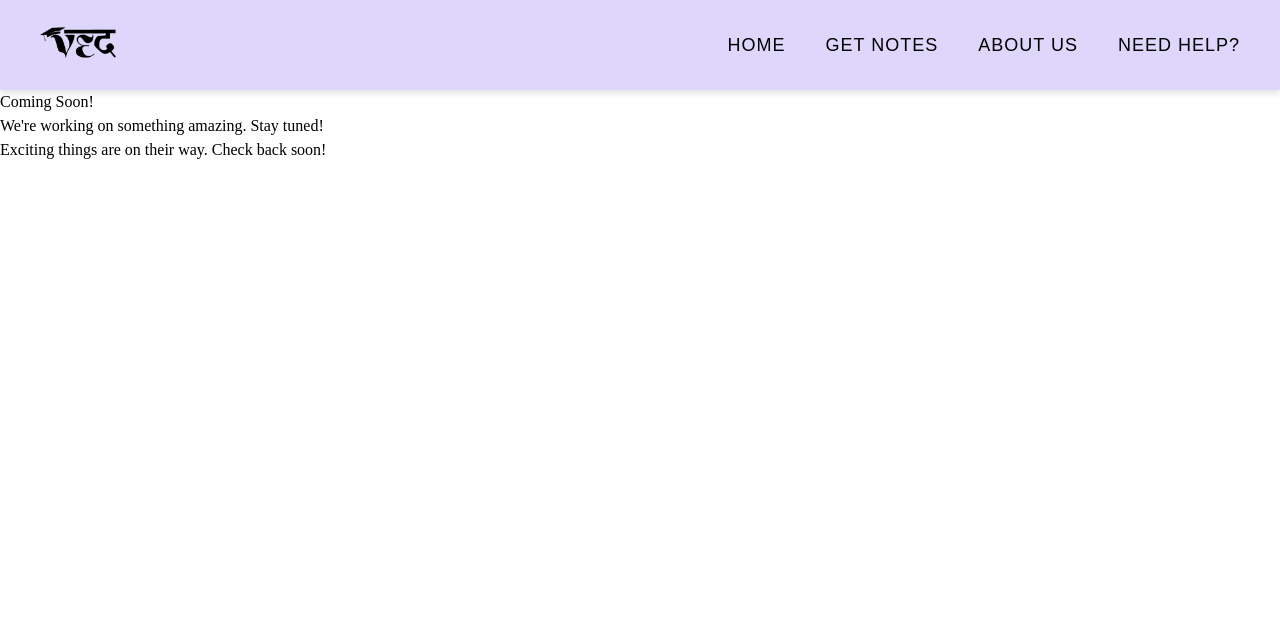
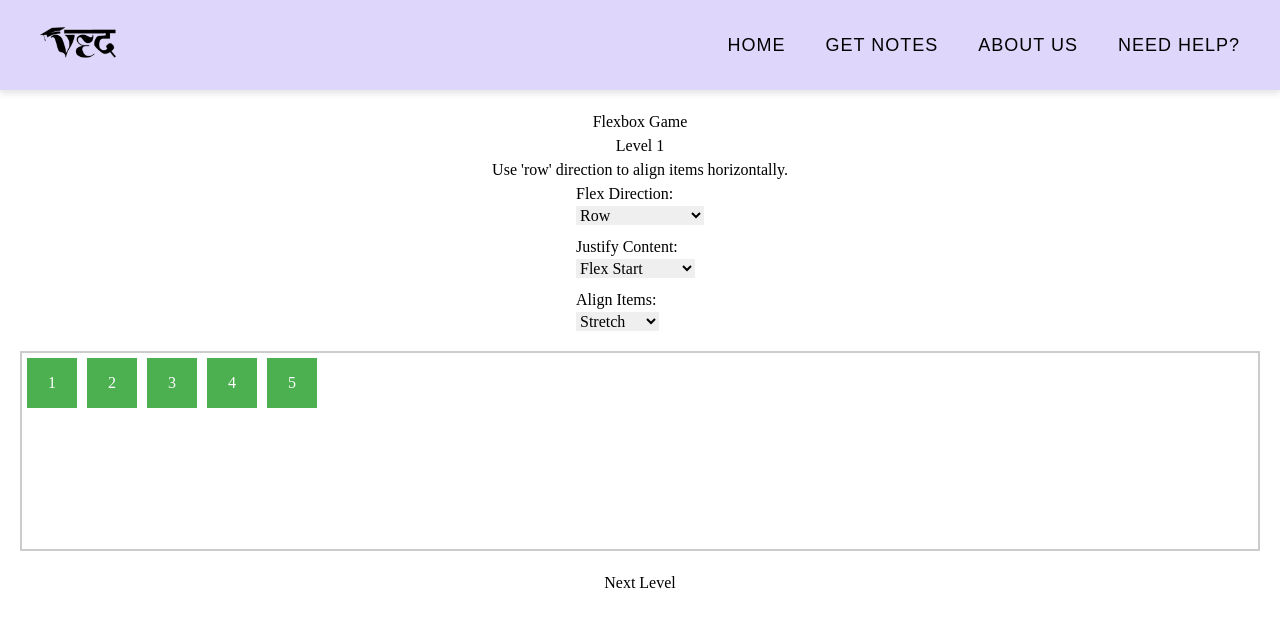
Before and after one commit to GulshanJha00/Ved, a Next.js app: page /flexbox-game in a window 1280 px wide. Shown: the top 626 px of the page. Built offline with nearby package versions, Linux system fonts and the light colour scheme.

Commit message:
Add Flexbox game implementation
Related to #1

```diff
--- a/src/app/flexbox-game/page.tsx
+++ b/src/app/flexbox-game/page.tsx
@@ -1,17 +1,250 @@
-import React from 'react';
+"use client";
+import React, { useState } from "react";
 
-const ComingSoon = () => {
+const levels = [
+  {
+    level: 1,
+    hint: "Use 'row' direction to align items horizontally.",
+    targetStyle: {
+      flexDirection: "row",
+      justifyContent: "flex-start",
+      alignItems: "stretch",
+    },
+  },
+  {
+    level: 2,
+    hint: "Try 'column' direction to align items vertically.",
+    targetStyle: {
+      flexDirection: "column",
+      justifyContent: "flex-start",
+      alignItems: "stretch",
+    },
+  },
+  {
+    level: 3,
+    hint: "Use 'center' for justify-content to center items horizontally.",
+    targetStyle: {
+      flexDirection: "row",
+      justifyContent: "center",
+      alignItems: "stretch",
+    },
+  },
+  {
+    level: 4,
+    hint: "Use 'flex-end' for align-items to align items at the end vertically.",
+    targetStyle: {
+      flexDirection: "row",
+      justifyContent: "flex-start",
+      alignItems: "flex-end",
+    },
+  },
+  {
+    level: 5,
+    hint: "Use 'space-between' for justify-content to distribute items evenly.",
+    targetStyle: {
+      flexDirection: "row",
+      justifyContent: "space-between",
+      alignItems: "stretch",
+    },
+  },
+  {
+    level: 6,
+    hint: "Use 'space-around' for justify-content to distribute items with space around them.",
+    targetStyle: {
+      flexDirection: "row",
+      justifyContent: "space-around",
+      alignItems: "stretch",
+    },
+  },
+  {
+    level: 7,
+    hint: "Use 'space-evenly' for justify-content to distribute items with equal space around them.",
+    targetStyle: {
+      flexDirection: "row",
+      justifyContent: "space-evenly",
+      alignItems: "stretch",
+    },
+  },
+  {
+    level: 8,
+    hint: "Use 'row-reverse' direction to reverse the order of items horizontally.",
+    targetStyle: {
+      flexDirection: "row-reverse",
+      justifyContent: "flex-start",
+      alignItems: "stretch",
+    },
+  },
+  {
+    level: 9,
+    hint: "Use 'column-reverse' direction to reverse the order of items vertically.",
+    targetStyle: {
+      flexDirection: "column-reverse",
+      justifyContent: "flex-start",
+      alignItems: "stretch",
+    },
+  },
+  {
+    level: 10,
+    hint: "Combine 'column' direction with 'center' for align-items to center items vertically.",
+    targetStyle: {
+      flexDirection: "column",
+      justifyContent: "flex-start",
+      alignItems: "center",
+    },
+  },
+];
+
+const FlexboxGame = () => {
+  const [level, setLevel] = useState(1);
+  const [flexDirection, setFlexDirection] = useState("row");
+  const [justifyContent, setJustifyContent] = useState("flex-start");
+  const [alignItems, setAlignItems] = useState("stretch");
+
+  const handleFlexDirectionChange = (e) => {
+    setFlexDirection(e.target.value);
+  };
+
+  const handleJustifyContentChange = (e) => {
+    setJustifyContent(e.target.value);
+  };
+
+  const handleAlignItemsChange = (e) => {
+    setAlignItems(e.target.value);
+  };
+
+  const handleNextLevel = () => {
+    if (level < 10) {
+      setLevel(level + 1);
+      setFlexDirection("row");
+      setJustifyContent("flex-start");
+      setAlignItems("stretch");
+    }
+  };
+
+  const currentLevel = levels[level - 1];
+
   return (
-    <div className="min-h-screen bg-gradient-to-r from-teal-400 to-blue-500 flex items-center justify-center text-center">
-      <div className="bg-white p-12 rounded-lg shadow-lg max-w-lg mx-auto">
-        <h1 className="text-5xl font-bold text-gray-800 mb-4">Coming Soon!</h1>
-        <p className="text-xl text-gray-600 mb-6">We&apos;re working on something amazing. Stay tuned!</p>
-        <div className="mt-4">
-          <p className="text-lg text-gray-500">Exciting things are on their way. Check back soon!</p>
+    <div className="flexbox-game-container">
+      <h1 className="text-4xl font-bold mb-4">Flexbox Game</h1>
+      <p className="text-lg mb-6">Level {level}</p>
+      <p className="text-md mb-4">{currentLevel.hint}</p>
+
+      <div className="controls">
+        <div className="control">
+          <label htmlFor="flexDirection">Flex Direction:</label>
+          <select
+            id="flexDirection"
+            value={flexDirection}
+            onChange={handleFlexDirectionChange}
+          >
+            <option value="row">Row</option>
+            <option value="row-reverse">Row Reverse</option>
+            <option value="column">Column</option>
+            <option value="column-reverse">Column Reverse</option>
+          </select>
+        </div>
+
+        <div className="control">
+          <label htmlFor="justifyContent">Justify Content:</label>
+          <select
+            id="justifyContent"
+            value={justifyContent}
+            onChange={handleJustifyContentChange}
+          >
+            <option value="flex-start">Flex Start</option>
+            <option value="flex-end">Flex End</option>
+            <option value="center">Center</option>
+            <option value="space-between">Space Between</option>
+            <option value="space-around">Space Around</option>
+            <option value="space-evenly">Space Evenly</option>
+          </select>
+        </div>
+
+        <div className="control">
+          <label htmlFor="alignItems">Align Items:</label>
+          <select
+            id="alignItems"
+            value={alignItems}
+            onChange={handleAlignItemsChange}
+          >
+            <option value="stretch">Stretch</option>
+            <option value="flex-start">Flex Start</option>
+            <option value="flex-end">Flex End</option>
+            <option value="center">Center</option>
+            <option value="baseline">Baseline</option>
+          </select>
         </div>
       </div>
+
+      <div
+        className="flexbox-container"
+        style={{
+          flexDirection: flexDirection,
+          justifyContent: justifyContent,
+          alignItems: alignItems,
+        }}
+      >
+        <div className="flexbox-item">1</div>
+        <div className="flexbox-item">2</div>
+        <div className="flexbox-item">3</div>
+        <div className="flexbox-item">4</div>
+        <div className="flexbox-item">5</div>
+      </div>
+
+      <button
+        className="next-level-button bg-blue-500 text-white py-2 px-4 rounded mt-6"
+        onClick={handleNextLevel}
+      >
+        Next Level
+      </button>
+
+      <style jsx>{`
+        .flexbox-game-container {
+          display: flex;
+          flex-direction: column;
+          align-items: center;
+          justify-content: center;
+          padding: 20px;
+        }
+
+        .controls {
+          display: flex;
+          flex-direction: column;
+          gap: 10px;
+          margin-bottom: 20px;
+        }
+
+        .control {
+          display: flex;
+          flex-direction: column;
+          align-items: flex-start;
+        }
+
+        .flexbox-container {
+          display: flex;
+          width: 100%;
+          height: 200px;
+          border: 2px solid #ccc;
+          margin-bottom: 20px;
+        }
+
+        .flexbox-item {
+          width: 50px;
+          height: 50px;
+          background-color: #4caf50;
+          color: white;
+          display: flex;
+          align-items: center;
+          justify-content: center;
+          margin: 5px;
+        }
+
+        .next-level-button {
+          cursor: pointer;
+        }
+      `}</style>
     </div>
   );
 };
 
-export default ComingSoon;
+export default FlexboxGame;
```
